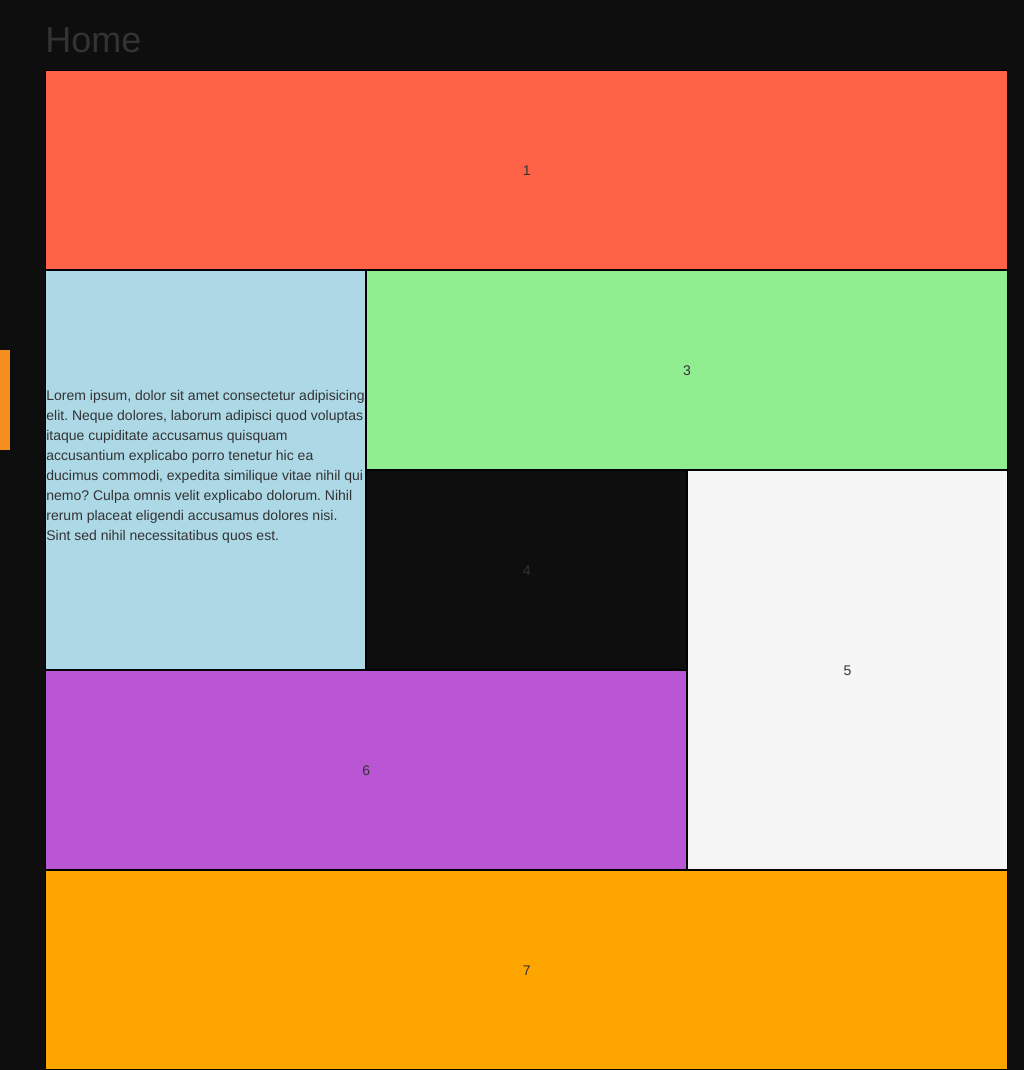
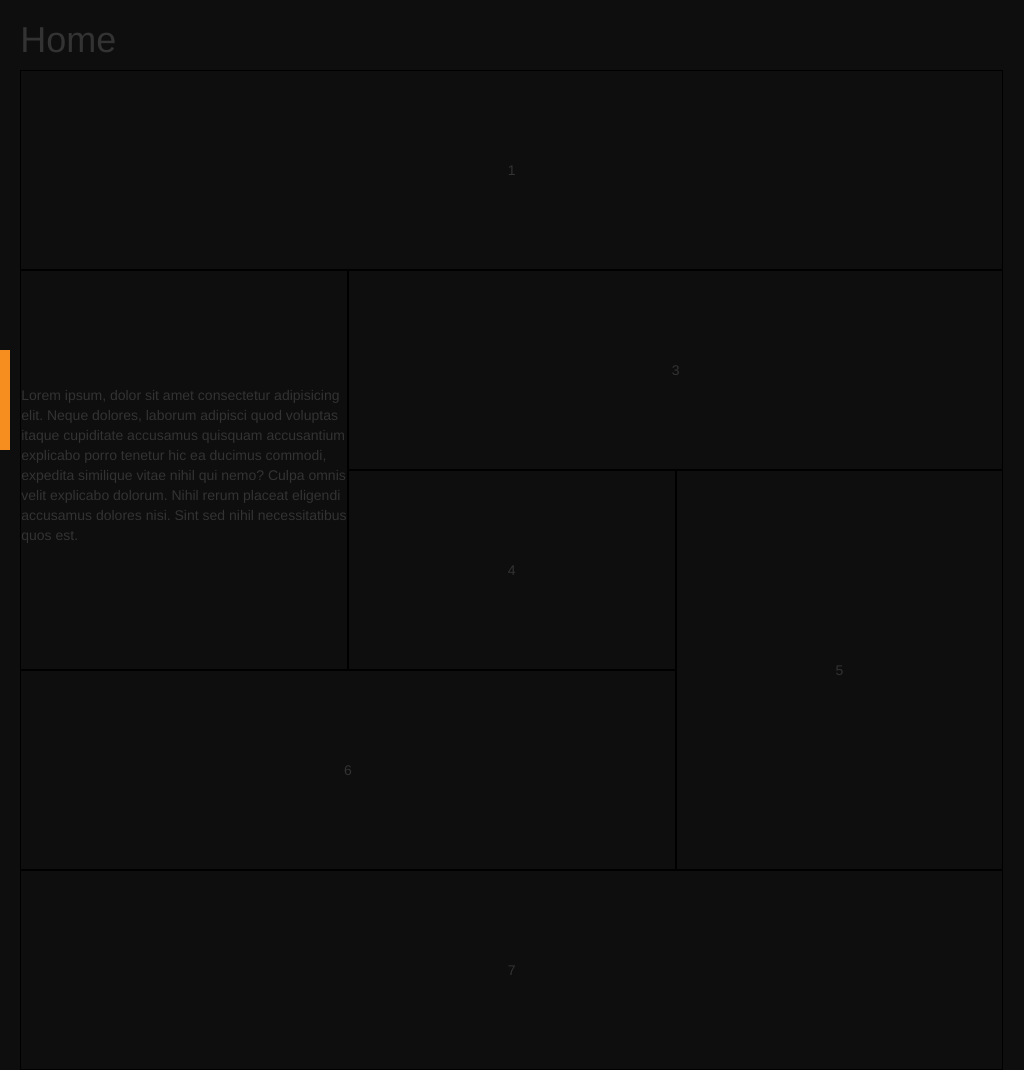
Before and after one commit to MaxBaranowski/react-cinema, a React (Create React App) app in the folder app/: page / in a window 1024 px wide. Built offline with nearby package versions, Linux system fonts and the light colour scheme.

Commit message:
test grid in mainContent

```diff
--- a/app/src/components/MainContent/styles.scss
+++ b/app/src/components/MainContent/styles.scss
@@ -36,8 +36,8 @@
   }
 
   .main-wrapper-exit-done {
-    left: 35px;
-    margin: 0 5% 0 1%;
+    left: 10px;
+    margin: 0 3% 0 1%;
     transition: all 0.5s linear;
   }
 }
@@ -76,7 +76,7 @@
     grid-template-columns: repeat(12, minmax(auto, 1fr));
     max-width: 95%;
     margin: 0 250px 0 0;
-    padding: 0 0 0 10px;
+    padding: 0 0 0 0;
   }
 
   .main-wrapper-enter.main-wrapper-enter-active {
@@ -105,6 +105,6 @@
     grid-template-columns: repeat(12, minmax(auto, 1fr));
     max-width: 95%;
     margin: 0 0 0 0;
-    padding: 0 0 0 15px;
+    padding: 0 5px 0 5px;
   }
 }
--- a/app/src/components/NavigationBar/index.js
+++ b/app/src/components/NavigationBar/index.js
@@ -9,7 +9,7 @@ export default class NavBar extends Component {
   constructor(props) {
     super(props)
     this.state = {
-      windowBreakpoint: 1440,
+      windowBreakpoint: 1365,//1440,
       windowWidth: 0,
       windowHeight: 0
     };
--- a/app/src/components/Pages/Home/testGrid.scss
+++ b/app/src/components/Pages/Home/testGrid.scss
@@ -14,7 +14,6 @@
   .item1 {
     grid-column-start: 1;
     grid-column-end: 4;
-    background-color: tomato;
   }
 
   .item2 {
@@ -22,13 +21,11 @@
     grid-column-end: 1;
     grid-row-start: 2;
     grid-row-end: 4;
-    background-color: lightblue;
   }
 
   .item3 {
     grid-column-start: 2;
     grid-column-end: 4;
-    background-color: lightgreen;
   }
 
   .item5 {
@@ -36,18 +33,15 @@
     grid-column-end: 4;
     grid-row-start: 3;
     grid-row-end: 5;
-    background-color: whitesmoke;
   }
 
   .item6 {
     grid-column-start: 1;
     grid-column-end: 3;
-    background-color: mediumorchid;
   }
 
   .item7 {
     grid-column-start: 1;
     grid-column-end: 4;
-    background-color: orange;
   }
 }
```
